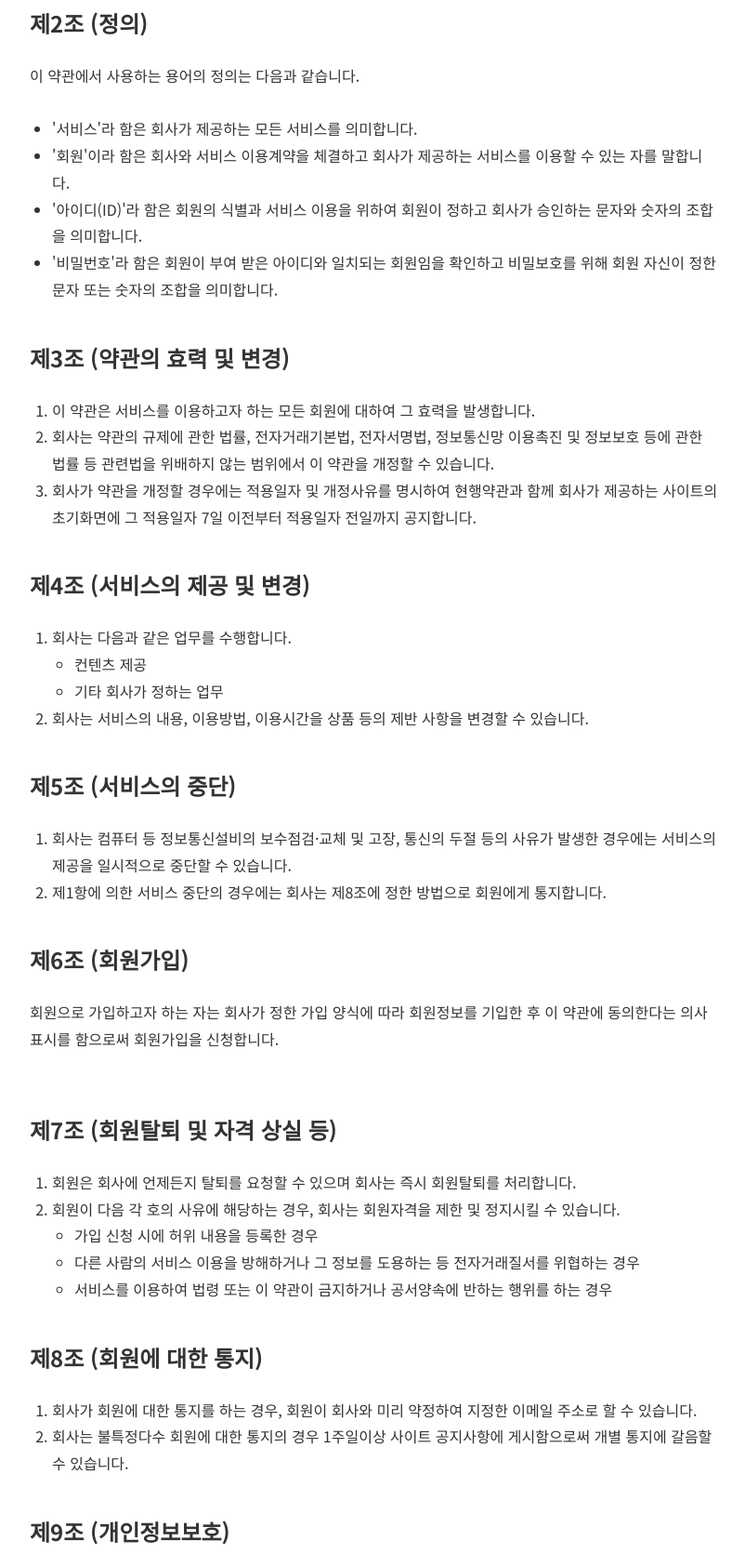
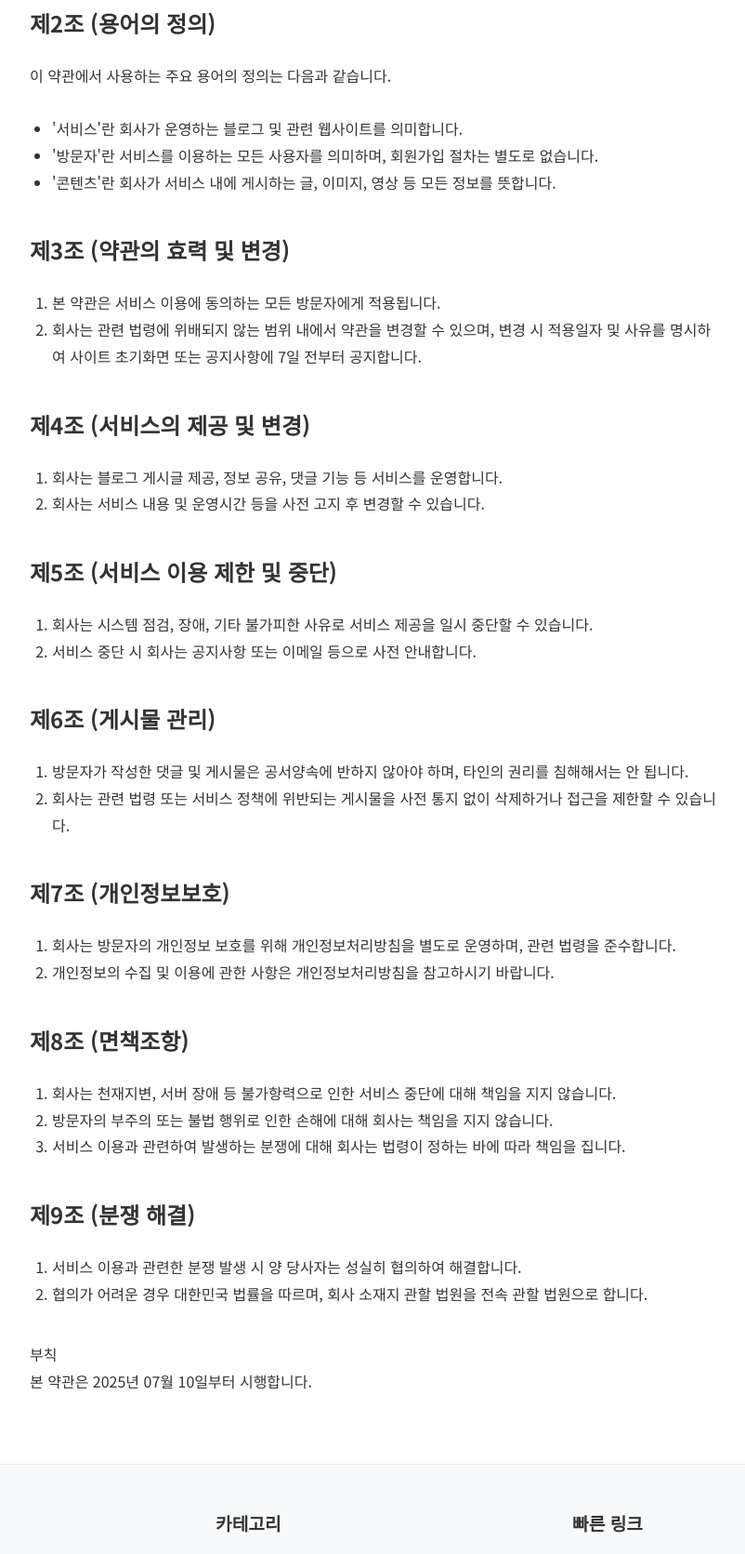
Before and after one commit to faxul200/breeze, a website: page pages/terms-of-service.html in a window 1280 px wide. Shown: the part 519-2190 px from the top of the page at 93% size, without its empty margins (232-1034 px from the left). Drawn offline with Linux system fonts and the light colour scheme.

```diff
--- a/pages/terms-of-service.html
+++ b/pages/terms-of-service.html
@@ -3,7 +3,7 @@
 <head>
     <meta charset="UTF-8">
     <meta name="viewport" content="width=device-width, initial-scale=1.0">
-    <title>이용약관 | Breeze</title>
+    <title>이용약관 | 팍술의 골프공 블로그</title>
     <!-- 파비콘 -->
     <link rel="icon" type="image/png" href="../assets/favicon/faxul_favicon.png">
     <link rel="shortcut icon" type="image/png" href="../assets/favicon/faxul_favicon.png">
@@ -20,91 +20,68 @@
                 <h1 class="post-title" style="padding-left:0;margin-left:0;font-size:1.5em;font-weight:700;">이용약관</h1>
             </div>
             <div class="post-content" style="padding-left:0.5em;">
-                <p style="padding-left:0;">본 약관은 Breeze(이하 '회사')가 제공하는 모든 서비스(이하 '서비스')의 이용과 관련하여 회사와 회원 간의 권리, 의무 및 책임사항을 규정함을 목적으로 합니다.</p>
+                <p style="padding-left:0;">
+                    본 약관은 팍술의 골프공 블로그(이하 '회사')가 운영하는 블로그 및 관련 서비스(이하 '서비스') 이용과 관련하여 회사와 방문자 간의 권리와 의무를 규정하는 것을 목적으로 합니다.
+                </p>
 
                 <h2>제1조 (목적)</h2>
-                <p>이 약관은 회사가 제공하는 서비스의 이용과 관련하여 회사와 회원 간의 권리, 의무 및 책임사항을 규정함을 목적으로 합니다.</p>
+                <p>이 약관은 회사가 제공하는 블로그 서비스 이용과 관련하여 회사와 방문자 간의 권리, 의무 및 책임사항을 규정합니다.</p>
 
-                <h2>제2조 (정의)</h2>
-                <p>이 약관에서 사용하는 용어의 정의는 다음과 같습니다.</p>
+                <h2>제2조 (용어의 정의)</h2>
+                <p>이 약관에서 사용하는 주요 용어의 정의는 다음과 같습니다.</p>
                 <ul style="padding-left:1.5em;margin-left:0;">
-                    <li>'서비스'라 함은 회사가 제공하는 모든 서비스를 의미합니다.</li>
-                    <li>'회원'이라 함은 회사와 서비스 이용계약을 체결하고 회사가 제공하는 서비스를 이용할 수 있는 자를 말합니다.</li>
-                    <li>'아이디(ID)'라 함은 회원의 식별과 서비스 이용을 위하여 회원이 정하고 회사가 승인하는 문자와 숫자의 조합을 의미합니다.</li>
-                    <li>'비밀번호'라 함은 회원이 부여 받은 아이디와 일치되는 회원임을 확인하고 비밀보호를 위해 회원 자신이 정한 문자 또는 숫자의 조합을 의미합니다.</li>
+                    <li>'서비스'란 회사가 운영하는 블로그 및 관련 웹사이트를 의미합니다.</li>
+                    <li>'방문자'란 서비스를 이용하는 모든 사용자를 의미하며, 회원가입 절차는 별도로 없습니다.</li>
+                    <li>'콘텐츠'란 회사가 서비스 내에 게시하는 글, 이미지, 영상 등 모든 정보를 뜻합니다.</li>
                 </ul>
 
                 <h2>제3조 (약관의 효력 및 변경)</h2>
                 <ol style="padding-left:1.5em;margin-left:0;">
-                    <li>이 약관은 서비스를 이용하고자 하는 모든 회원에 대하여 그 효력을 발생합니다.</li>
-                    <li>회사는 약관의 규제에 관한 법률, 전자거래기본법, 전자서명법, 정보통신망 이용촉진 및 정보보호 등에 관한 법률 등 관련법을 위배하지 않는 범위에서 이 약관을 개정할 수 있습니다.</li>
-                    <li>회사가 약관을 개정할 경우에는 적용일자 및 개정사유를 명시하여 현행약관과 함께 회사가 제공하는 사이트의 초기화면에 그 적용일자 7일 이전부터 적용일자 전일까지 공지합니다.</li>
+                    <li>본 약관은 서비스 이용에 동의하는 모든 방문자에게 적용됩니다.</li>
+                    <li>회사는 관련 법령에 위배되지 않는 범위 내에서 약관을 변경할 수 있으며, 변경 시 적용일자 및 사유를 명시하여 사이트 초기화면 또는 공지사항에 7일 전부터 공지합니다.</li>
                 </ol>
 
                 <h2>제4조 (서비스의 제공 및 변경)</h2>
                 <ol style="padding-left:1.5em;margin-left:0;">
-                    <li>회사는 다음과 같은 업무를 수행합니다.
-                        <ul style="padding-left:1.5em;margin-left:0;">
-                            <li>컨텐츠 제공</li>
-                            <li>기타 회사가 정하는 업무</li>
-                        </ul>
-                    </li>
-                    <li>회사는 서비스의 내용, 이용방법, 이용시간을 상품 등의 제반 사항을 변경할 수 있습니다.</li>
+                    <li>회사는 블로그 게시글 제공, 정보 공유, 댓글 기능 등 서비스를 운영합니다.</li>
+                    <li>회사는 서비스 내용 및 운영시간 등을 사전 고지 후 변경할 수 있습니다.</li>
                 </ol>
 
-                <h2>제5조 (서비스의 중단)</h2>
+                <h2>제5조 (서비스 이용 제한 및 중단)</h2>
                 <ol style="padding-left:1.5em;margin-left:0;">
-                    <li>회사는 컴퓨터 등 정보통신설비의 보수점검·교체 및 고장, 통신의 두절 등의 사유가 발생한 경우에는 서비스의 제공을 일시적으로 중단할 수 있습니다.</li>
-                    <li>제1항에 의한 서비스 중단의 경우에는 회사는 제8조에 정한 방법으로 회원에게 통지합니다.</li>
+                    <li>회사는 시스템 점검, 장애, 기타 불가피한 사유로 서비스 제공을 일시 중단할 수 있습니다.</li>
+                    <li>서비스 중단 시 회사는 공지사항 또는 이메일 등으로 사전 안내합니다.</li>
                 </ol>
 
-                <h2>제6조 (회원가입)</h2>
-                <p>회원으로 가입하고자 하는 자는 회사가 정한 가입 양식에 따라 회원정보를 기입한 후 이 약관에 동의한다는 의사표시를 함으로써 회원가입을 신청합니다.</p>
-
-                <h2>제7조 (회원탈퇴 및 자격 상실 등)</h2>
+                <h2>제6조 (게시물 관리)</h2>
                 <ol style="padding-left:1.5em;margin-left:0;">
-                    <li>회원은 회사에 언제든지 탈퇴를 요청할 수 있으며 회사는 즉시 회원탈퇴를 처리합니다.</li>
-                    <li>회원이 다음 각 호의 사유에 해당하는 경우, 회사는 회원자격을 제한 및 정지시킬 수 있습니다.
-                        <ul style="padding-left:1.5em;margin-left:0;">
-                            <li>가입 신청 시에 허위 내용을 등록한 경우</li>
-                            <li>다른 사람의 서비스 이용을 방해하거나 그 정보를 도용하는 등 전자거래질서를 위협하는 경우</li>
-                            <li>서비스를 이용하여 법령 또는 이 약관이 금지하거나 공서양속에 반하는 행위를 하는 경우</li>
-                        </ul>
-                    </li>
+                    <li>방문자가 작성한 댓글 및 게시물은 공서양속에 반하지 않아야 하며, 타인의 권리를 침해해서는 안 됩니다.</li>
+                    <li>회사는 관련 법령 또는 서비스 정책에 위반되는 게시물을 사전 통지 없이 삭제하거나 접근을 제한할 수 있습니다.</li>
                 </ol>
 
-                <h2>제8조 (회원에 대한 통지)</h2>
+                <h2>제7조 (개인정보보호)</h2>
                 <ol style="padding-left:1.5em;margin-left:0;">
-                    <li>회사가 회원에 대한 통지를 하는 경우, 회원이 회사와 미리 약정하여 지정한 이메일 주소로 할 수 있습니다.</li>
-                    <li>회사는 불특정다수 회원에 대한 통지의 경우 1주일이상 사이트 공지사항에 게시함으로써 개별 통지에 갈음할 수 있습니다.</li>
+                    <li>회사는 방문자의 개인정보 보호를 위해 개인정보처리방침을 별도로 운영하며, 관련 법령을 준수합니다.</li>
+                    <li>개인정보의 수집 및 이용에 관한 사항은 개인정보처리방침을 참고하시기 바랍니다.</li>
                 </ol>
 
-                <h2>제9조 (개인정보보호)</h2>
+                <h2>제8조 (면책조항)</h2>
                 <ol style="padding-left:1.5em;margin-left:0;">
-                    <li>회사는 회원의 개인정보를 보호하기 위하여 정보통신망법 및 개인정보 보호법 등 관계 법령에서 정하는 바를 준수합니다.</li>
-                    <li>회사는 회원의 개인정보를 보호하기 위해 개인정보처리방침을 제정, 서비스 초기화면에 게시합니다. 다만, 개인정보처리방침의 구체적 내용은 연결화면을 통하여 볼 수 있습니다.</li>
+                    <li>회사는 천재지변, 서버 장애 등 불가항력으로 인한 서비스 중단에 대해 책임을 지지 않습니다.</li>
+                    <li>방문자의 부주의 또는 불법 행위로 인한 손해에 대해 회사는 책임을 지지 않습니다.</li>
+                    <li>서비스 이용과 관련하여 발생하는 분쟁에 대해 회사는 법령이 정하는 바에 따라 책임을 집니다.</li>
                 </ol>
 
-                <h2>제10조 (면책조항)</h2>
+                <h2>제9조 (분쟁 해결)</h2>
                 <ol style="padding-left:1.5em;margin-left:0;">
-                    <li>회사는 천재지변 또는 이에 준하는 불가항력으로 인하여 서비스를 제공할 수 없는 경우에는 서비스 제공에 관한 책임이 면제됩니다.</li>
-                    <li>회사는 회원의 귀책사유로 인한 서비스 이용의 장애에 대하여 책임을 지지 않습니다.</li>
-                    <li>회사는 회원이 서비스를 이용하여 기대하는 수익을 상실한 것에 대하여 책임을 지지 않으며, 그 밖의 서비스를 통하여 얻은 자료로 인한 손해에 관하여 책임을 지지 않습니다.</li>
+                    <li>서비스 이용과 관련한 분쟁 발생 시 양 당사자는 성실히 협의하여 해결합니다.</li>
+                    <li>협의가 어려운 경우 대한민국 법률을 따르며, 회사 소재지 관할 법원을 전속 관할 법원으로 합니다.</li>
                 </ol>
 
-                <h2>제11조 (분쟁해결)</h2>
-                <ol style="padding-left:1.5em;margin-left:0;">
-                    <li>회사는 회원이 제기하는 정당한 의견이나 불만을 반영하고 그 피해를 보상처리하기 위하여 피해보상처리기구를 설치·운영합니다.</li>
-                    <li>회사는 회원으로부터 제출되는 불만사항 및 의견은 우선적으로 그 사항을 처리합니다. 다만, 신속한 처리가 곤란한 경우에는 회원에게 그 사유와 처리일정을 즉시 통보해 드립니다.</li>
-                </ol>
-
-                <h2>제12조 (재판권 및 준거법)</h2>
-                <ol style="padding-left:1.5em;margin-left:0;">
-                    <li>이 약관의 해석 및 회사와 회원 간의 분쟁에 대하여는 대한민국의 법을 적용합니다.</li>
-                    <li>서비스 이용으로 발생한 분쟁에 대해 소송이 제기될 경우 회사의 본사 소재지를 관할하는 법원을 전속 관할법원으로 합니다.</li>
-                </ol>
-
-                <p class="effective-date">부칙<br>이 약관은 2025년 07월 22일부터 시행됩니다.</p>
+                <p class="effective-date" style="margin-top:2em;">
+                    부칙<br>
+                    본 약관은 2025년 07월 10일부터 시행합니다.
+                </p>
             </div>
         </div>
     </main>
```
Also changed, not shown: pages/privacy-policy.html (+35 -40 lines), assets/blog_images/gura_w_01.webp (added), assets/blog_images/gura_w_02.webp (added), assets/blog_images/gura_w_03.webp (added), assets/blog_images/gura_w_04.webp (added).
